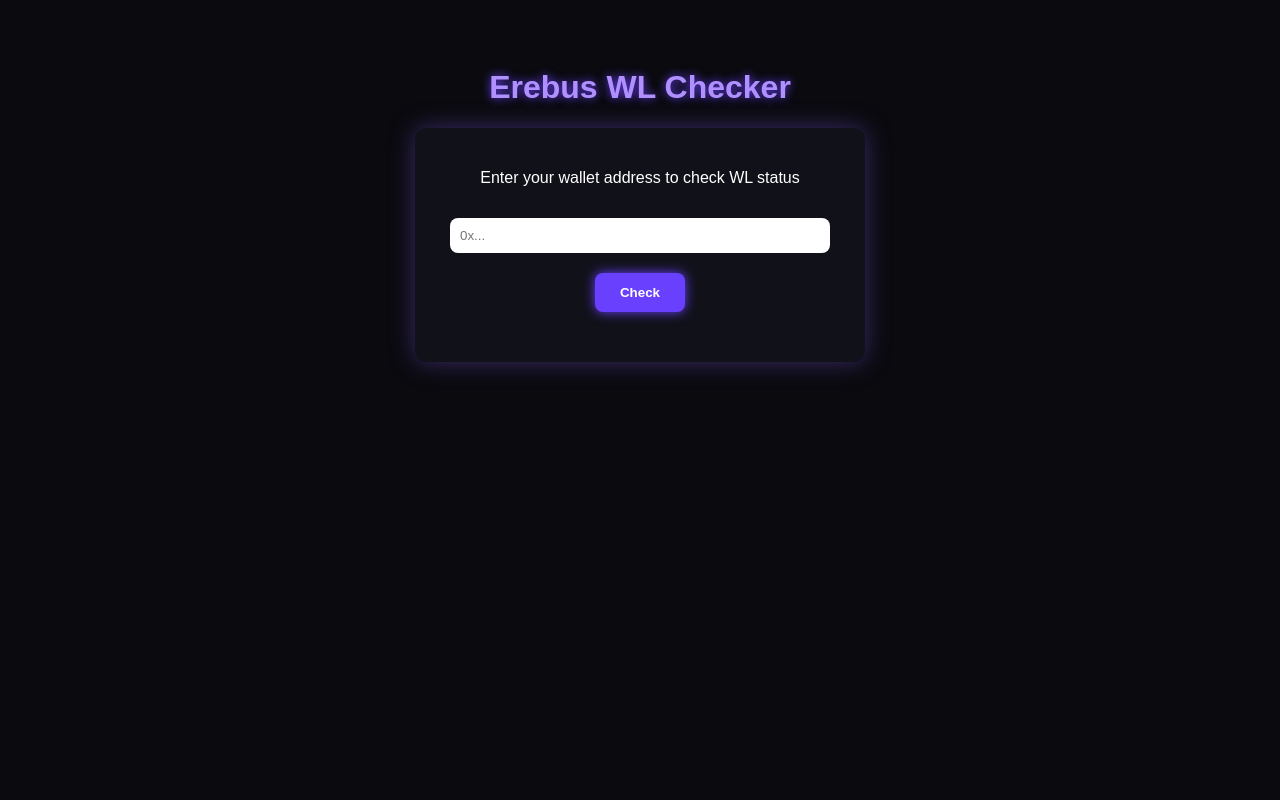
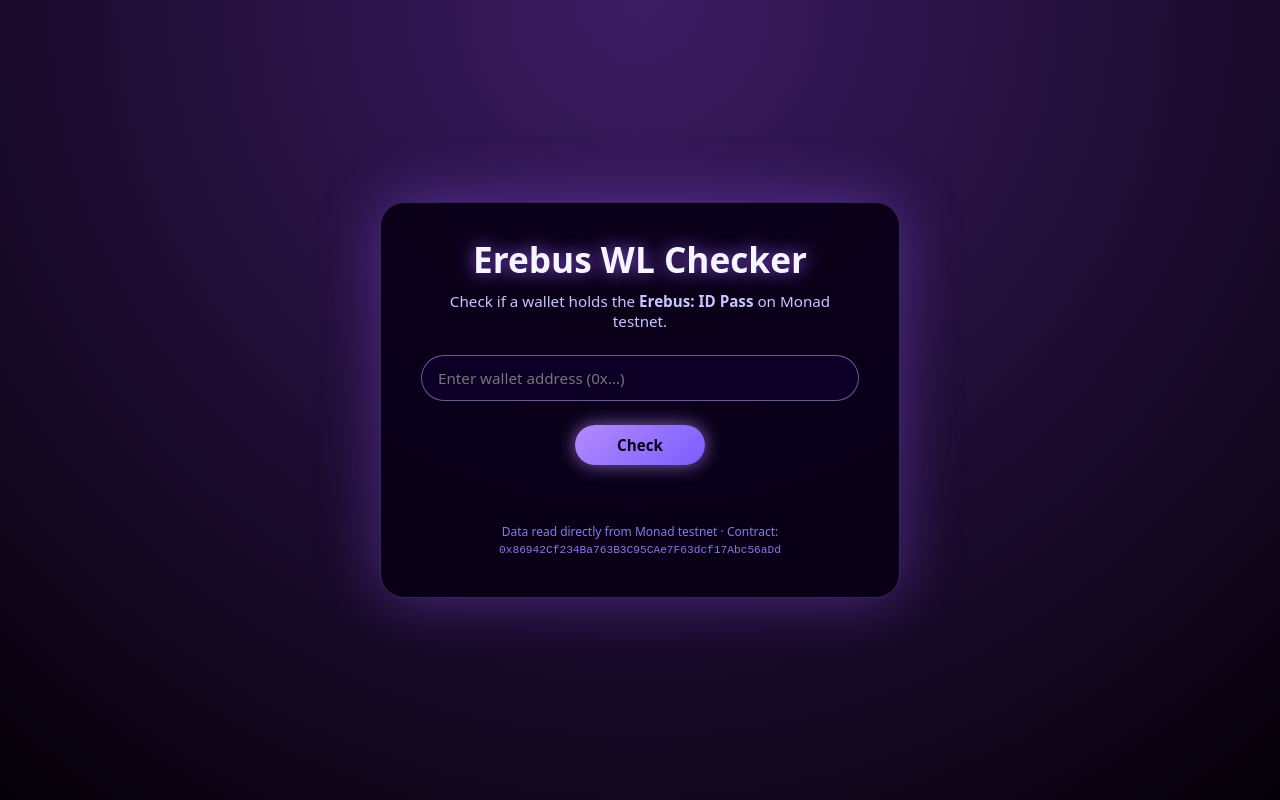
Before and after one commit to AbeDale/erebus-wl-checker, a plain HTML site: page index.html in a window 1280 px wide. Drawn offline with nearby package versions, Linux system fonts and the light colour scheme.

Commit message:
Refactor Erebus WL Checker for Monad testnet
Updated the wallet checker to use Monad testnet and improved UI.

```diff
--- a/index.html
+++ b/index.html
@@ -1,102 +1,192 @@
 <!DOCTYPE html>
 <html lang="en">
 <head>
-  <meta charset="UTF-8">
-  <meta name="viewport" content="width=device-width, initial-scale=1.0">
+  <meta charset="UTF-8" />
   <title>Erebus WL Checker</title>
-  <style>
-    body {
-      background: #0a0a0f;
-      font-family: Arial, sans-serif;
-      color: white;
-      text-align: center;
-      padding: 40px;
-    }
-    h1 {
-      color: #b090ff;
-      text-shadow: 0 0 10px #6a40ff;
-    }
-    .box {
-      background: #11111a;
-      padding: 25px;
-      border-radius: 12px;
-      width: 400px;
-      margin: auto;
-      box-shadow: 0 0 25px #3b2b66;
-    }
-    input {
-      width: 90%;
-      padding: 10px;
-      border-radius: 8px;
-      border: none;
-      margin-top: 15px;
-    }
-    button {
-      margin-top: 20px;
-      padding: 12px 25px;
-      border: none;
-      border-radius: 8px;
-      background: #6a40ff;
-      color: white;
-      font-weight: bold;
-      cursor: pointer;
-      box-shadow: 0 0 12px #6a40ff;
-    }
-    #result {
-      margin-top: 25px;
-      font-size: 1.3rem;
-      font-weight: bold;
-    }
-  </style>
+  <meta name="viewport" content="width=device-width, initial-scale=1.0" />
 
-  <!-- Ethers.js v6 import -->
+  <!-- Ethers v6 -->
   <script type="module">
-    import { ethers } from "https://cdn.jsdelivr.net/npm/ethers@6.13.2/dist/ethers.min.js";
+    import { BrowserProvider, JsonRpcProvider, Contract } from "https://cdn.jsdelivr.net/npm/ethers@6.13.2/dist/ethers.min.js";
 
-    const CONTRACT = "0x86942Cf234Ba763B3C95CAe7F63dcf17Abc56aDd";
-    const ABI = [
+    // ======== CONFIG ========
+    const MONAD_RPC = "https://testnet-rpc.monad.xyz";
+    const MONAD_CHAIN_ID = 10143; // Monad Testnet
+    const CONTRACT_ADDRESS = "0x86942Cf234Ba763B3C95CAe7F63dcf17Abc56aDd";
+
+    // Minimal ERC-721 ABI: we only need balanceOf(address)
+    const ERC721_ABI = [
       "function balanceOf(address owner) view returns (uint256)"
     ];
 
-    window.check = async function() {
-      const addr = document.getElementById("wallet").value.trim();
-      const resultBox = document.getElementById("result");
+    // ======== DOM HELPERS ========
+    function setStatus(text, color = "#ff4d4f") {
+      const el = document.getElementById("status");
+      el.textContent = text;
+      el.style.color = color;
+    }
 
-      if (!ethers.isAddress(addr)) {
-        resultBox.style.color = "red";
-        resultBox.textContent = "Invalid address.";
+    window.addEventListener("DOMContentLoaded", () => {
+      const checkBtn = document.getElementById("check-btn");
+      const input = document.getElementById("wallet-input");
+
+      checkBtn.addEventListener("click", async () => {
+        const addr = input.value.trim();
+
+        if (!addr) {
+          setStatus("Please enter a wallet address.");
           return;
         }
 
         try {
-        const provider = new ethers.JsonRpcProvider("https://rpc.monad-testnet.gelato.digital");
-        const contract = new ethers.Contract(CONTRACT, ABI, provider);
+          setStatus("Checking on Monad testnet...", "#ccccff");
 
+          // Read-only provider to Monad testnet
+          const provider = new JsonRpcProvider(MONAD_RPC, MONAD_CHAIN_ID);
+
+          const contract = new Contract(CONTRACT_ADDRESS, ERC721_ABI, provider);
+
+          // Main check: do they hold at least 1 ID Pass?
           const balance = await contract.balanceOf(addr);
 
           if (balance > 0n) {
-          resultBox.style.color = "#7aff9a";
-          resultBox.innerHTML = "✔ GUARANTEED WL";
+            setStatus("Guaranteed WL ✅", "#7CFF8A");
           } else {
-          resultBox.style.color = "#ff6b6b";
-          resultBox.innerHTML = "✖ Not Eligible";
+            setStatus("Not eligible ❌", "#ff4d4f");
           }
         } catch (err) {
-        resultBox.style.color = "red";
-        resultBox.textContent = "Error reading contract.";
           console.error(err);
+          setStatus("Error reading contract. Please try again.", "#ff4d4f");
         }
-    };
+      });
+    });
   </script>
 
+  <style>
+    * {
+      box-sizing: border-box;
+      margin: 0;
+      padding: 0;
+      font-family: system-ui, -apple-system, BlinkMacSystemFont, "Segoe UI", sans-serif;
+    }
+
+    body {
+      background: radial-gradient(circle at top, #3b1c63, #050008);
+      min-height: 100vh;
+      display: flex;
+      align-items: center;
+      justify-content: center;
+      color: #f5f5ff;
+    }
+
+    .card {
+      background: rgba(9, 0, 24, 0.95);
+      border-radius: 24px;
+      padding: 32px 40px 40px;
+      box-shadow: 0 0 60px rgba(148, 87, 255, 0.4);
+      max-width: 520px;
+      width: 92%;
+      text-align: center;
+      border: 1px solid rgba(161, 118, 255, 0.3);
+    }
+
+    h1 {
+      font-size: 2.2rem;
+      margin-bottom: 8px;
+      text-shadow: 0 0 18px rgba(162, 98, 255, 0.9);
+    }
+
+    .subtitle {
+      font-size: 0.95rem;
+      color: #c9c3ff;
+      margin-bottom: 24px;
+    }
+
+    .input-wrapper {
+      margin-bottom: 18px;
+    }
+
+    input {
+      width: 100%;
+      padding: 12px 16px;
+      border-radius: 999px;
+      border: 1px solid rgba(205, 180, 255, 0.5);
+      background: rgba(14, 0, 40, 0.9);
+      color: #f5f5ff;
+      font-size: 0.95rem;
+      outline: none;
+    }
+
+    input:focus {
+      border-color: #b38aff;
+      box-shadow: 0 0 10px rgba(179, 138, 255, 0.7);
+    }
+
+    button {
+      margin-top: 6px;
+      width: 130px;
+      padding: 10px 16px;
+      border-radius: 999px;
+      border: none;
+      background: linear-gradient(135deg, #b38aff, #7b5dff);
+      color: #050013;
+      font-weight: 600;
+      font-size: 0.95rem;
+      cursor: pointer;
+      box-shadow: 0 0 18px rgba(179, 138, 255, 0.7);
+      transition: transform 0.1s ease, box-shadow 0.1s ease, filter 0.1s ease;
+    }
+
+    button:hover {
+      transform: translateY(-1px);
+      filter: brightness(1.05);
+      box-shadow: 0 0 24px rgba(179, 138, 255, 0.9);
+    }
+
+    button:active {
+      transform: translateY(0);
+      box-shadow: 0 0 14px rgba(179, 138, 255, 0.7);
+    }
+
+    #status {
+      margin-top: 22px;
+      font-size: 1.05rem;
+      min-height: 1.5em;
+    }
+
+    .footnote {
+      margin-top: 10px;
+      font-size: 0.75rem;
+      color: #9188ff;
+      opacity: 0.9;
+    }
+  </style>
 </head>
 <body>
+  <div class="card">
     <h1>Erebus WL Checker</h1>
-  <div class="box">
-    <p>Enter your wallet address to check WL status</p>
-    <input id="wallet" placeholder="0x..." />
-    <button onclick="check()">Check</button>
-    <div id="result"></div>
+    <p class="subtitle">
+      Check if a wallet holds the <strong>Erebus: ID Pass</strong> on Monad testnet.
+    </p>
+
+    <div class="input-wrapper">
+      <input
+        id="wallet-input"
+        type="text"
+        placeholder="Enter wallet address (0x...)"
+      />
+    </div>
+
+    <button id="check-btn">Check</button>
+
+    <div id="status"></div>
+
+    <div class="footnote">
+      Data read directly from Monad testnet · Contract:
+      <span style="font-family: monospace; font-size: 0.7rem;">
+        0x86942Cf234Ba763B3C95CAe7F63dcf17Abc56aDd
+      </span>
+    </div>
   </div>
 </body>
 </html>
```
Lines whose indentation alone changed are shown as unchanged.
